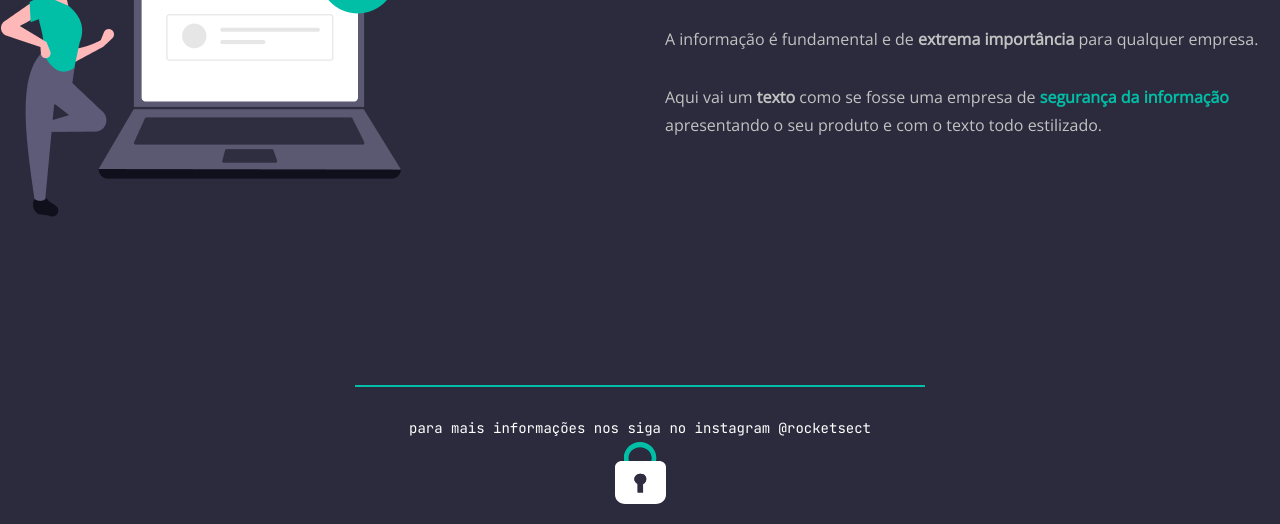
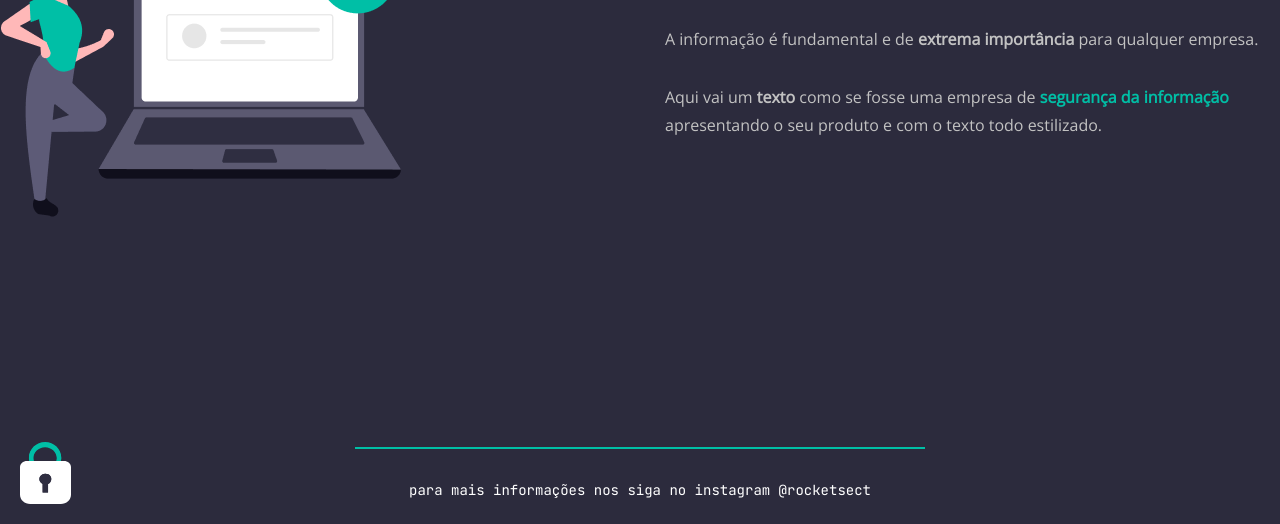
Before and after one commit to Gabriel-WilliamS/Rocket.sect, a plain HTML site: page index.html in a window 1280 px wide. Shown: the part 276-800 px from the top of the page. Drawn offline with nearby package versions, Linux system fonts and the light colour scheme.

Commit message:
Add files via upload

```diff
--- a/index.html
+++ b/index.html
@@ -50,9 +50,8 @@
       <footer>
         <div class="line"></div>
         <p>para mais informações nos siga no instagram @rocketsect</p>
-
-        <img src="./img/padlock.svg" alt="cadeado" />
       </footer>
+      <img class="padlock" src="./img/padlock.svg" alt="cadeado" />
     </div>
   </body>
 </html>
```
